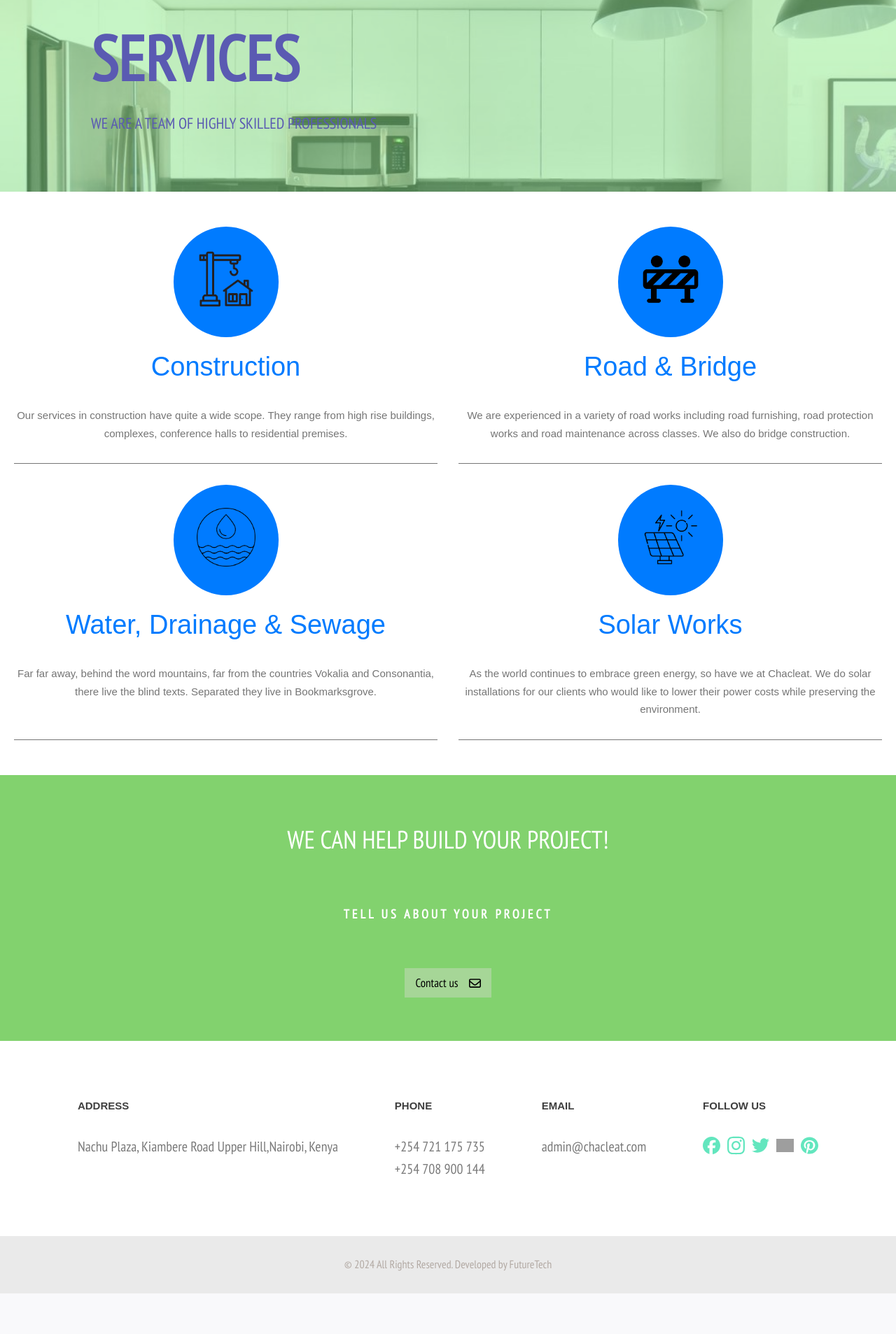
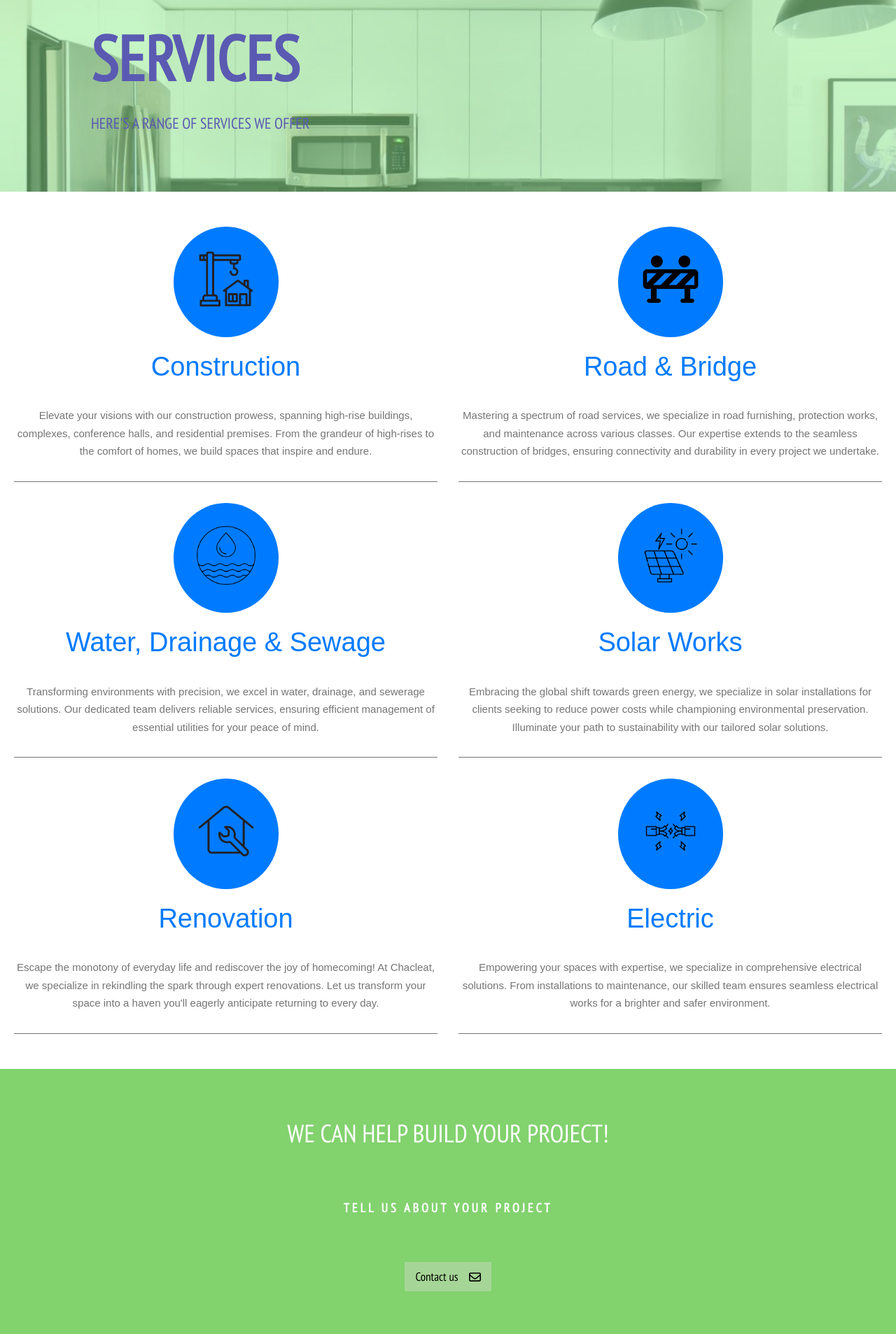
Before and after one commit to raymuthui/chacleat-website, a PHP site: page /services.php in a window 1280 px wide. Shown: the part 226-2133 px from the top of the page at 70% size. Before the commit the page ends 2075 px from the top, so only its background shows below. Run offline with PHP 8.4, Linux system fonts and the light colour scheme; some web fonts are replaced; grey boxes are pictures that could not be loaded.

Commit message:
Added renovations and electric work to services

```diff
--- a/services.php
+++ b/services.php
@@ -20,7 +20,7 @@
       <img id="banner-image" src="assets/images/home-kitchen-remodel.jpg" alt="Banner Image" class="banner-image">
       <div class="header-text">
         <h1>SERVICES</h1>
-        <p>WE ARE A TEAM OF HIGHLY SKILLED PROFESSIONALS</p>
+        <p>HERE'S A RANGE OF SERVICES WE OFFER</p>
       </div>
   </section>
   <div class="container">
@@ -32,7 +32,7 @@
         </div>
         <div class="service-title">Construction</div>
         <div class="service-description">
-          Our services in construction have quite a wide scope. They range from high rise buildings, complexes, conference halls to residential premises.
+        Elevate your visions with our construction prowess, spanning high-rise buildings, complexes, conference halls, and residential premises. From the grandeur of high-rises to the comfort of homes, we build spaces that inspire and endure.
         </div>
       </div>
 
@@ -42,7 +42,7 @@
         </div>
         <div class="service-title">Road & Bridge</div>
         <div class="service-description">
-          We are experienced in a variety of road works including road furnishing, road protection works and road maintenance across classes. We also do bridge construction.
+        Mastering a spectrum of road services, we specialize in road furnishing, protection works, and maintenance across various classes. Our expertise extends to the seamless construction of bridges, ensuring connectivity and durability in every project we undertake.
         </div>
       </div>
 
@@ -52,8 +52,7 @@
         </div>
         <div class="service-title">Water, Drainage & Sewage</div>
         <div class="service-description">
-          Far far away, behind the word mountains, far from the countries Vokalia and Consonantia, there live the blind
-          texts. Separated they live in Bookmarksgrove.
+        Transforming environments with precision, we excel in water, drainage, and sewerage solutions. Our dedicated team delivers reliable services, ensuring efficient management of essential utilities for your peace of mind.
         </div>
       </div>
 
@@ -63,7 +62,27 @@
         </div>
         <div class="service-title">Solar Works</div>
         <div class="service-description">
-          As the world continues to embrace green energy, so have we at Chacleat. We do solar installations for our clients who would like to lower their power costs while preserving the environment.
+        Embracing the global shift towards green energy, we specialize in solar installations for clients seeking to reduce power costs while championing environmental preservation. Illuminate your path to sustainability with our tailored solar solutions.
+        </div>
+      </div>
+
+      <div class="service">
+        <div class="service-img">
+          <img src="assets/images/Renovation.PNG" alt="Renovation Icon">
+        </div>
+        <div class="service-title">Renovation</div>
+        <div class="service-description">
+        Escape the monotony of everyday life and rediscover the joy of homecoming! At Chacleat, we specialize in rekindling the spark through expert renovations. Let us transform your space into a haven you'll eagerly anticipate returning to every day.
+        </div>
+      </div>
+
+      <div class="service">
+        <div class="service-img">
+          <img src="assets/images/electic-works.png" alt="Electic-works Icon">
+        </div>
+        <div class="service-title">Electric</div>
+        <div class="service-description">
+        Empowering your spaces with expertise, we specialize in comprehensive electrical solutions. From installations to maintenance, our skilled team ensures seamless electrical works for a brighter and safer environment.
         </div>
       </div>
 
```
Also changed, not shown: assets/images/electic-works.png (renamed from assets/images/Electric works.png).
